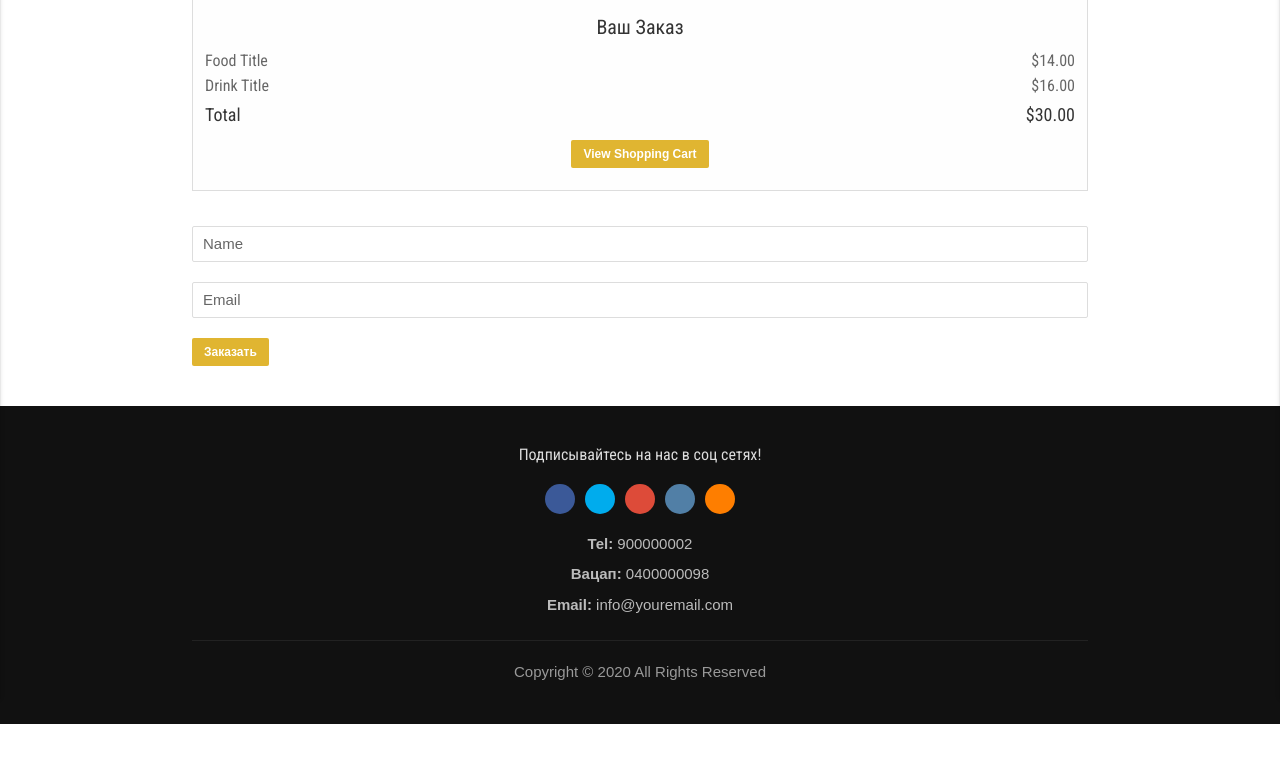
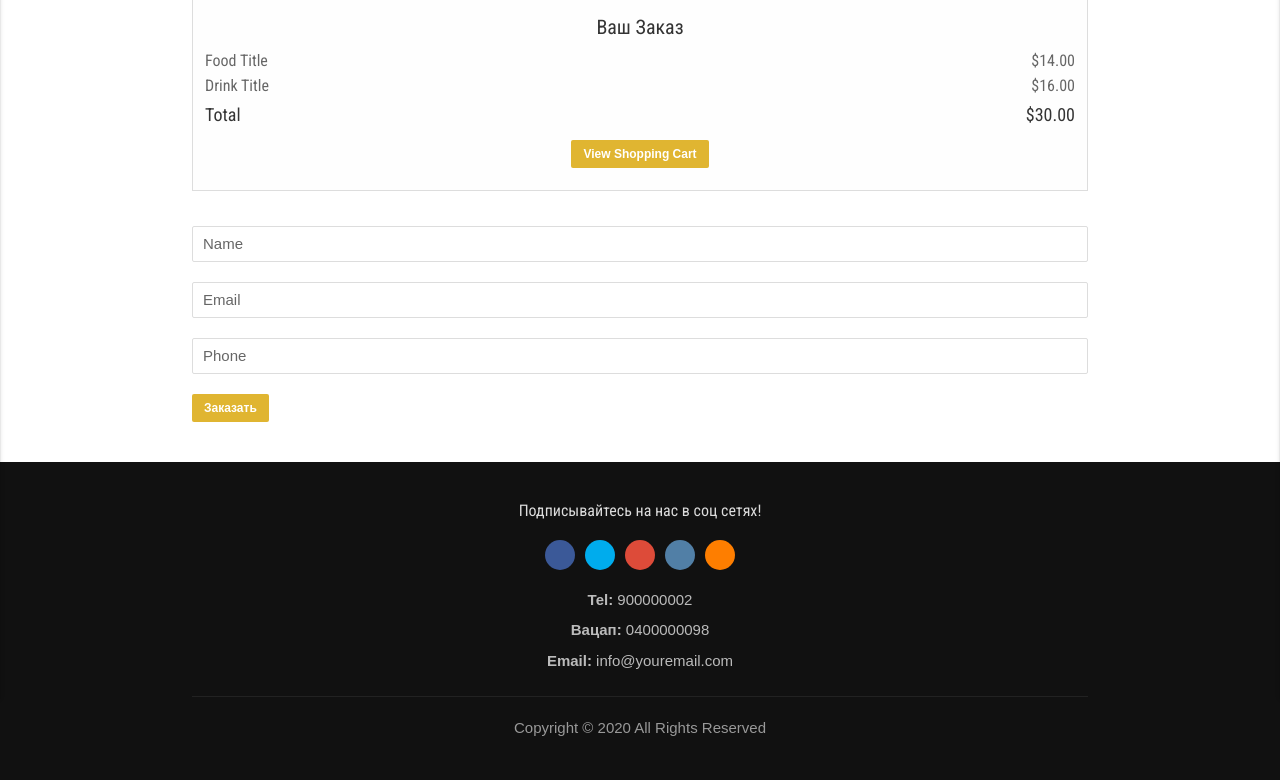
Before and after one commit to infabls/eda_enot, a PHP site: page /reservation.php in a window 1280 px wide. Shown: the part 162-942 px from the top of the page. Before the commit the page ends 886 px from the top, so only its background shows below. Run offline with PHP 8.4, Linux system fonts and the light colour scheme; some web fonts are replaced.

Commit message:
add right name for inputs

```diff
--- a/reservation.php
+++ b/reservation.php
@@ -30,9 +30,10 @@
 				</div>
 			</div>
 			<form action="/order.php" method="POST">
-				<input type="text" placeholder="Name">
-				<input type="email" placeholder="Email">
-				<!-- <input type="number" placeholder="Phone">
+				<input type="text" placeholder="Name" name="user_name">
+				<input type="email" placeholder="Email" name="user_email">
+				<input type="tel" placeholder="Phone" name="user_phone">
+				<!--
 				<input type="date" placeholder="Date" class="datepicker">
 				<input type="text" placeholder="Time"> -->
 				<!-- <textarea name="" id="" cols="30" rows="10" placeholder="Additional Message"></textarea> -->
```
